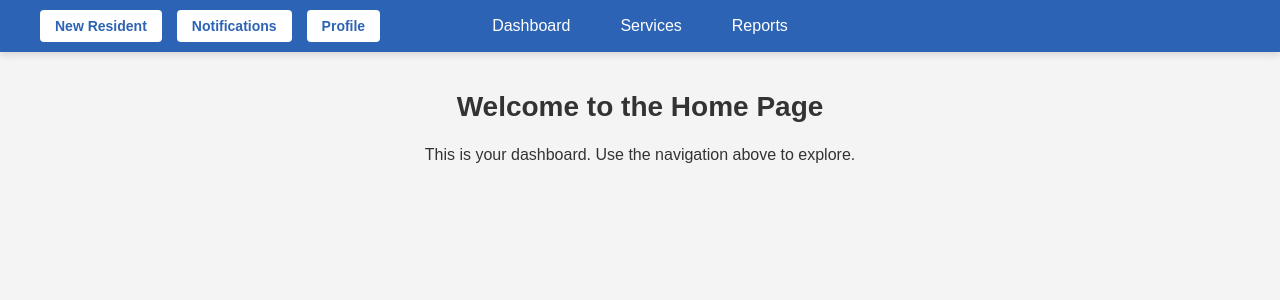
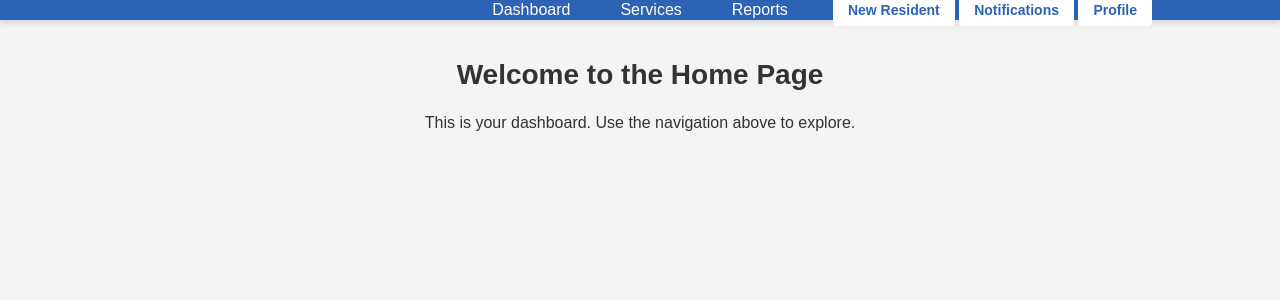
Before and after one commit to R1KT/quickstore, a Django app: page /home/ in a window 1280 px wide. Shown: the top 300 px of the page. Run offline with Django 5.2, Linux system fonts and the light colour scheme; the visitor is signed in with stand-in values (Sample User, id 1).

Commit message:
Initial Commit

```diff
--- a/quickstore/static/dashboard/home.css
+++ b/quickstore/static/dashboard/home.css
@@ -50,7 +50,8 @@ body {
 
 /* Right-Side Action Buttons */
 .actionButtons {
-    display: flex;
+    position: absolute;
+    right: 10%;
     gap: 15px;
 }
 
```
